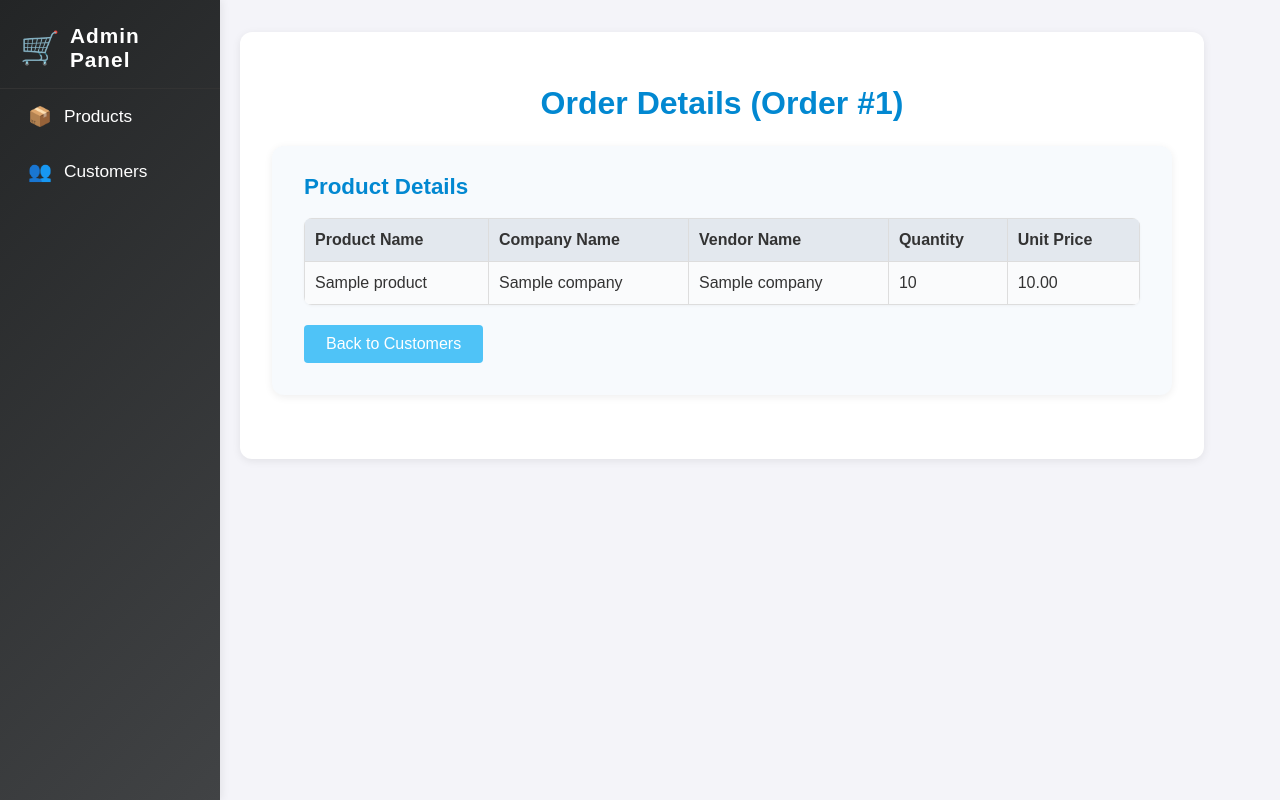
After one commit to auraflaa/Inventory_Management_DB-Project, a Flask app: page /admin/customers/order-details/1 in a window 1280 px wide. The commit adds this page. Run offline with Flask 3, Linux system fonts and the light colour scheme; tables that the repository leaves empty hold one stand-in row (values such as "Sample post"); parts of the project's set-up code (start-up, migrations or seed data) failed here and were passed over.

Commit message:
Add files via upload

```diff
--- a/backend/routes/admin_routes.py
+++ b/backend/routes/admin_routes.py
@@ -77,16 +77,26 @@ def admin_dashboard():
         pcode = request.form.get('product_code')
         uprice = request.form.get('unit_price')
         qty = request.form.get('quantity_per_unit')
-        vendor_id = request.form.get('vendor_id')
-        if pname and pcode and uprice and qty and vendor_id:
-            new_product = Product(ProductName=pname, ProductCode=pcode, UnitPrice=uprice, QuantityPerUnit=qty)
-            db.session.add(new_product)
-            db.session.flush()  # Get ProductID
-            # Link product to vendor (VendorID only)
-            product_vendor = ProductVendor(ProductID=new_product.ProductID, VendorID=vendor_id)
-            db.session.add(product_vendor)
-            db.session.commit()
+        company_id = request.form.get('company_id')
+        error_message = None
+        if pname and pcode and uprice and qty and company_id:
+            from sqlalchemy.exc import IntegrityError
+            try:
+                new_product = Product(ProductName=pname, ProductCode=pcode, UnitPrice=uprice, QuantityPerUnit=qty)
+                db.session.add(new_product)
+                db.session.flush()  # Get ProductID
+                # Link product to company (as VendorID)
+                product_vendor = ProductVendor(ProductID=new_product.ProductID, VendorID=company_id)
+                db.session.add(product_vendor)
+                db.session.commit()
+            except IntegrityError as e:
+                db.session.rollback()
+                if 'Duplicate entry' in str(e.orig):
+                    error_message = 'Product code already exists. Please use a unique product code.'
+                else:
+                    error_message = 'Failed to add product. Please check your input.'
         products = get_all_products()
+        return render_template('admin_dashboard.html', products=products, companies=companies, error_message=error_message)
     return render_template('admin_dashboard.html', products=products, companies=companies)
 
 @admin_blueprint.route('/dashboard/edit-product/<int:product_id>', methods=['GET', 'POST'])
@@ -130,6 +140,35 @@ def admin_view_customer():
             ]
     return render_template('admin_customers.html', customers=customers, selected_customer=selected_customer, customer_orders=customer_orders)
 
+@admin_blueprint.route('/customers/order-details/<int:order_id>', methods=['GET'])
+def admin_order_details(order_id):
+    from models.order import Order
+    from models.order_detail import OrderDetail
+    from models.product import Product
+    from models.company import Company
+    from models.product_vendor import ProductVendor
+    order = Order.query.get_or_404(order_id)
+    order_details = OrderDetail.query.filter_by(OrderID=order_id).all()
+    detailed_products = []
+    for detail in order_details:
+        product = Product.query.get(detail.ProductID)
+        vendor_name = 'N/A'
+        company_name = 'N/A'
+        product_vendor = ProductVendor.query.filter_by(ProductID=product.ProductID).first() if product else None
+        if product_vendor:
+            company = Company.query.get(product_vendor.VendorID)
+            if company:
+                vendor_name = company.CompanyName
+                company_name = company.CompanyName
+        detailed_products.append({
+            'ProductName': product.ProductName if product else 'N/A',
+            'CompanyName': company_name,
+            'VendorName': vendor_name,
+            'Quantity': detail.Quantity,
+            'UnitPrice': detail.UnitPrice
+        })
+    return render_template('admin_order_details.html', order=order, products=detailed_products)
+
 @admin_blueprint.route('/vendors', methods=['GET', 'POST'])
 def admin_vendors():
     from models.company import Company
--- a/backend/templates/admin_customers.html
+++ b/backend/templates/admin_customers.html
@@ -90,6 +90,7 @@
                         <th>Order ID</th>
                         <th>Status</th>
                         <th>Order Date</th>
+                        <th>Actions</th>
                     </tr>
                 </thead>
                 <tbody>
@@ -98,6 +99,9 @@
                         <td>{{ order.id }}</td>
                         <td>{{ order.status }}</td>
                         <td>{{ order.date }}</td>
+                        <td>
+                            <a href="/admin/customers/order-details/{{ order.id }}" class="primary-btn">View Details</a>
+                        </td>
                     </tr>
                     {% endfor %}
                 </tbody>
--- /dev/null
+++ b/backend/templates/admin_order_details.html
@@ -0,0 +1,83 @@
+<!DOCTYPE html>
+<html lang="en">
+<head>
+    <meta charset="UTF-8">
+    <meta name="viewport" content="width=device-width, initial-scale=1.0">
+    <title>Order Details (Admin)</title>
+    <link rel="stylesheet" href="{{ url_for('static', filename='css/styles.css') }}">
+    <style>
+        .section-card {
+            background: #f7fafd;
+            border-radius: 12px;
+            box-shadow: 0 2px 8px rgba(0,0,0,0.07);
+            padding: 28px 32px 32px 32px;
+            margin-bottom: 32px;
+        }
+        .section-title {
+            color: #0288d1;
+            font-size: 1.4em;
+            margin-bottom: 18px;
+            font-weight: 600;
+        }
+        .dashboard-header h1 {
+            color: #0288d1;
+            font-size: 2em;
+            font-weight: 700;
+            margin-bottom: 0.5em;
+        }
+        .dashboard-header {
+            margin-bottom: 24px;
+        }
+        @media (max-width: 700px) {
+            .section-card { padding: 10px 2vw; }
+        }
+    </style>
+</head>
+<body>
+    <div class="sidebar">
+        <div class="sidebar-header">
+            <span class="sidebar-logo">🛒</span>
+            <span class="sidebar-title">Admin Panel</span>
+        </div>
+        <ul class="sidebar-nav">
+            <li><a href="/admin/dashboard"><span class="sidebar-icon">📦</span> Products</a></li>
+            <li><a href="/admin/customers"><span class="sidebar-icon">👥</span> Customers</a></li>
+        </ul>
+    </div>
+    <div class="dashboard-container">
+        <div class="dashboard-header">
+            <h1>Order Details (Order #{{ order.OrderID }})</h1>
+        </div>
+        <div class="section-card">
+            <div class="section-title">Product Details</div>
+            <table>
+                <thead>
+                    <tr>
+                        <th>Product Name</th>
+                        <th>Company Name</th>
+                        <th>Vendor Name</th>
+                        <th>Quantity</th>
+                        <th>Unit Price</th>
+                    </tr>
+                </thead>
+                <tbody>
+                    {% if products and products|length > 0 %}
+                    {% for product in products %}
+                    <tr>
+                        <td>{{ product.ProductName }}</td>
+                        <td>{{ product.CompanyName }}</td>
+                        <td>{{ product.VendorName }}</td>
+                        <td>{{ product.Quantity }}</td>
+                        <td>{{ product.UnitPrice }}</td>
+                    </tr>
+                    {% endfor %}
+                    {% else %}
+                    <tr><td colspan="5" style="text-align:center; color:red;">No product details found for this order.</td></tr>
+                    {% endif %}
+                </tbody>
+            </table>
+            <a href="/admin/customers" class="primary-btn">Back to Customers</a>
+        </div>
+    </div>
+</body>
+</html>
```
Also changed, not shown: database/schema.sql (+16 -16 lines).
